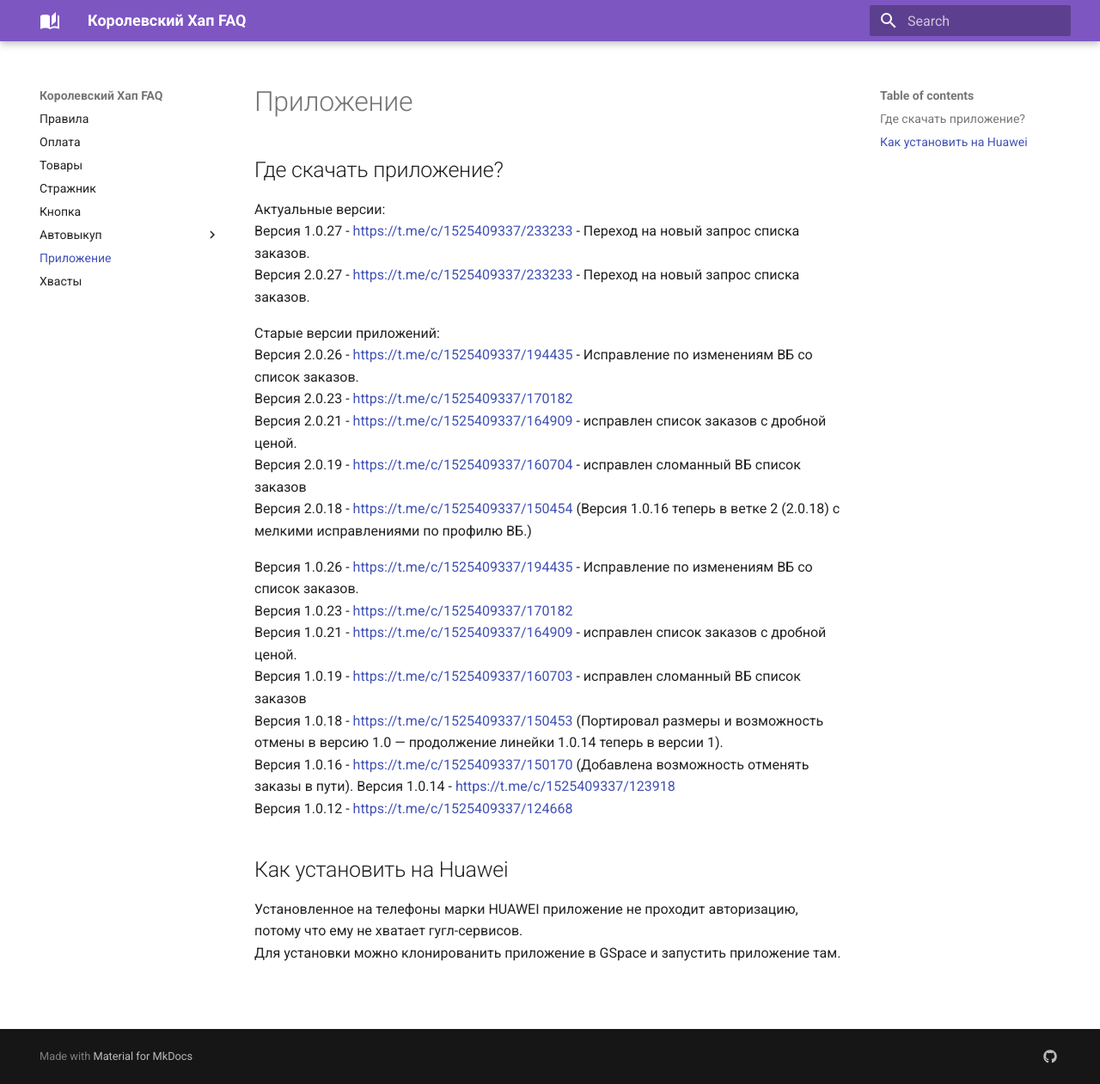
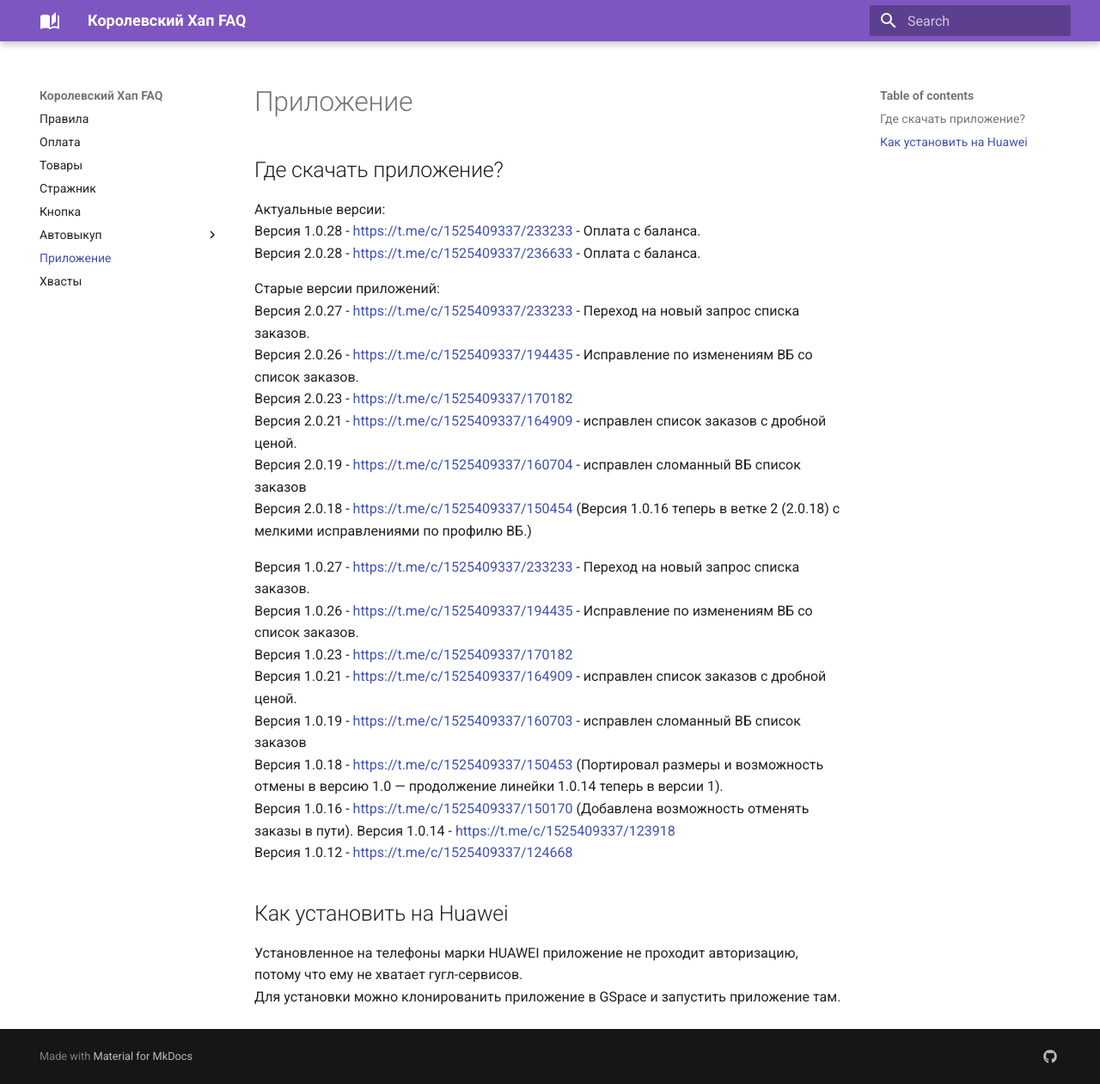
Before and after one commit to korolevskiyhap/faq, an MkDocs documentation site: the page built from docs/app.md, in a window 1280 px wide and 1261 px high. Shown: the whole window at 86% size. Built offline with MkDocs 1.6.1 and Material for MkDocs 9.7.7, drawn with Linux system fonts in a browser that asks for light colours.

Commit message:
Update app.md

```diff
--- a/docs/app.md
+++ b/docs/app.md
@@ -1,16 +1,18 @@
 ## Где скачать приложение?
 Актуальные версии:
-Версия 1.0.27 - https://t.me/c/1525409337/233233 - Переход на новый запрос списка заказов.
-Версия 2.0.27 - https://t.me/c/1525409337/233233 - Переход на новый запрос списка заказов.
+Версия 1.0.28 - https://t.me/c/1525409337/233233 - Оплата с баланса.
+Версия 2.0.28 - https://t.me/c/1525409337/236633 - Оплата с баланса.
 
 
 Старые версии приложений:
+Версия 2.0.27 - https://t.me/c/1525409337/233233 - Переход на новый запрос списка заказов.
 Версия 2.0.26 - https://t.me/c/1525409337/194435 - Исправление по изменениям ВБ со список заказов.
 Версия 2.0.23 - https://t.me/c/1525409337/170182
 Версия 2.0.21 - https://t.me/c/1525409337/164909 - исправлен список заказов с дробной ценой.
 Версия 2.0.19 - https://t.me/c/1525409337/160704 - исправлен сломанный ВБ список заказов
 Версия 2.0.18 - https://t.me/c/1525409337/150454 (Версия 1.0.16 теперь в ветке 2 (2.0.18) с мелкими исправлениями по профилю ВБ.)
 
+Версия 1.0.27 - https://t.me/c/1525409337/233233 - Переход на новый запрос списка заказов.
 Версия 1.0.26 - https://t.me/c/1525409337/194435 - Исправление по изменениям ВБ со список заказов.
 Версия 1.0.23 - https://t.me/c/1525409337/170182
 Версия 1.0.21 - https://t.me/c/1525409337/164909 - исправлен список заказов с дробной ценой.
```
